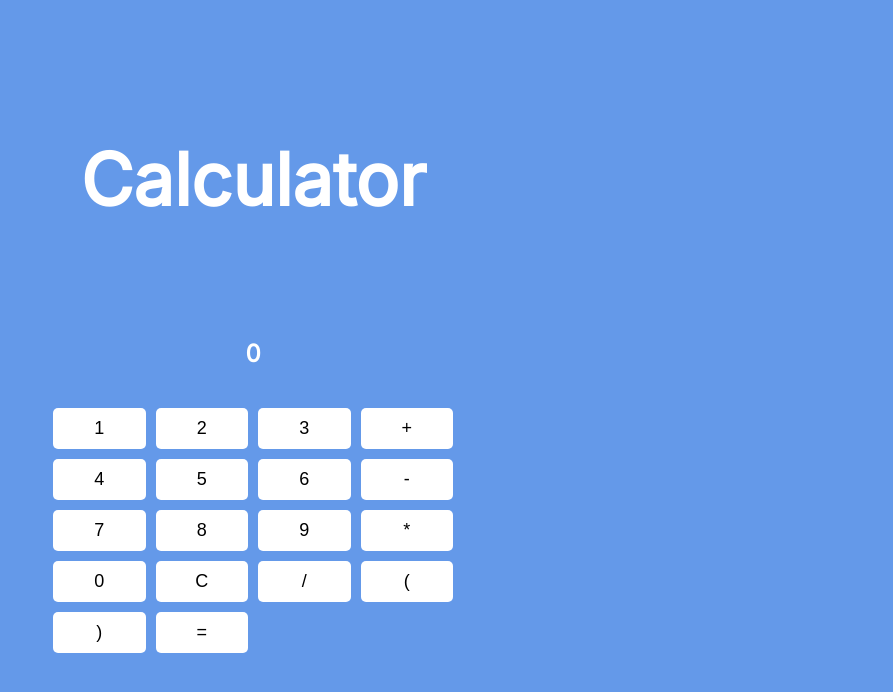
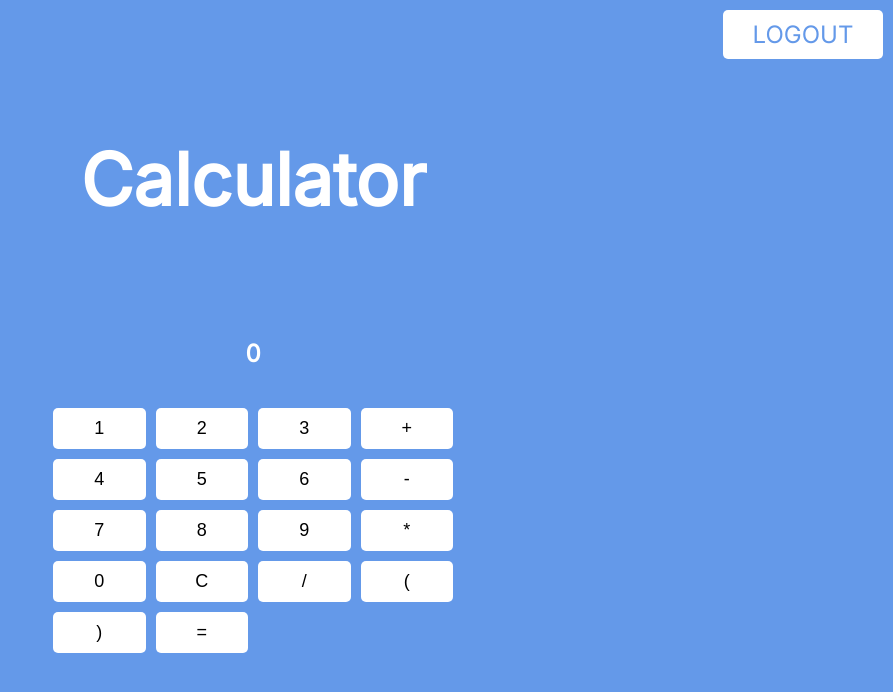
Before and after one commit to Tlholo-Koma/testing_fundamentals, a plain HTML site: page Client/Calculator/calculator.html in a window 1280 px wide. Shown: the whole page, without its empty margins (387-1280 px from the left). Drawn offline with Linux system fonts and the light colour scheme.

Commit message:
login and logout runctionality

```diff
--- a/Client/Calculator/calculator.css
+++ b/Client/Calculator/calculator.css
@@ -97,3 +97,26 @@ padding: auto;
     padding: 10px;
     font-size: 24px;
 }
+
+#logout-button {
+  position: fixed;
+  top: 10px;
+  right: 10px;
+  z-index: 999;
+  background-color: #fff;
+  color: #6499e9;
+  border: none;
+  padding: 10px 20px;
+  cursor: pointer;
+  border-radius: 5px;
+  width: 10rem;
+  font-family: "Inter", monospace;
+  font-size: 1.5rem;
+  overflow: hidden;
+  text-align: center;
+  text-transform: uppercase;
+}
+
+#logout-button:hover {
+  background-color: #3d7bd9;
+}
--- a/Client/Calculator/calculator.html
+++ b/Client/Calculator/calculator.html
@@ -14,6 +14,7 @@
       href="https://fonts.googleapis.com/css?family=Inter"
       rel="stylesheet"
     />
+    <script type="text/javascript" src="../logout.js" defer></script>
 </head>
 <body>
     <main id="calculator-content">
@@ -41,6 +42,7 @@
             <button class="calculator-button" type="button" value=")">)</button>
             <button class="calculator-button" type="button" value="=">=</button>
         </form>
+        <button id="logout-button">Logout</button>
     </main>
     <script src="calculator.js"></script>
 </body>
--- /dev/null
+++ b/Client/Home/home.css
@@ -0,0 +1,78 @@
+* {
+    margin: auto;
+    padding: 0px;
+  }
+
+body {
+    background-color: #6499e9;
+    font-family: "Inter", monospace;
+    color: white;
+}
+
+button {
+    width: 100%;
+    max-width: 30rem;
+    min-height: 3rem;
+    margin-bottom: 1rem;
+    height: 3rem;
+    padding: 0.5rem;
+    font-size: 1.5rem;
+    border-radius: 0.5rem;
+    cursor: pointer;
+    display: inline-block;
+    color: white;
+    background-color: var(--secondary-color);
+    border-color: white;
+    border-width: 3px;
+    border-style: solid;
+    text-align: center;
+    text-transform: uppercase;
+    box-shadow: 0 4px 6px var(--transparent-dark);
+    position: relative;
+    overflow: hidden;
+}
+
+button:hover {
+    background-color: #3d7bd9;
+}
+
+aside {
+    display: flex;
+    justify-content:center;
+    flex-direction: column;
+    align-items: center;
+    margin-bottom: 1rem;
+}
+
+.buttons {
+    display: flex;
+    justify-content:center;
+    flex-direction: column;
+    align-items: center;
+}
+
+#logout-button {
+    position: fixed;
+    top: 10px;
+    right: 10px;
+    z-index: 999;
+    background-color: #fff;
+    color: #6499e9;
+    /* background-color: #007bff;
+    color: #fff; */
+    border: none;
+    padding: 10px 20px;
+    cursor: pointer;
+    border-radius: 5px;
+    width: 10rem;
+    font-family: "Inter", monospace;
+
+
+}
+
+/* Style the button on hover */
+#logout-button:hover {
+    /* #3d7bd9 0056b3 */
+    background-color: #3d7bd9; /* Change background color on hover */
+    color: #fff;
+}
--- /dev/null
+++ b/Client/Login/login.css
@@ -0,0 +1,50 @@
+*
+{
+    -moz-box-sizing:    border-box;
+    -webkit-box-sizing: border-box;
+    box-sizing:         border-box;
+}
+
+body {
+    background-color: #6499E9;
+    font-family: "Inter", monospace;
+    color: white;
+}
+
+aside {
+    display: flex;
+    justify-content:center;
+    flex-direction: column;
+    align-items: center;
+    margin-bottom: 2rem;
+}
+
+
+button {
+    width: 100%;
+    max-width: 30rem;
+    min-height: 3rem;
+    height: 3rem;
+    padding: 0.5rem;
+    font-size: 1.5rem;
+    border-radius: 0.5rem;
+    cursor: pointer;
+    display: inline-block;
+    color: white;
+    background-color: var(--secondary-color);
+    border-color: white;
+    border-width: 3px;
+    border-style: solid;
+    text-align: center;
+    text-transform: uppercase;
+    box-shadow: 0 4px 6px var(--transparent-dark);
+    position: relative;
+    overflow: hidden;
+}
+
+.buttons {
+    display: flex;
+    justify-content:center;
+    flex-direction: column;
+    align-items: center;
+}
--- a/Client/Trivia/trivia.css
+++ b/Client/Trivia/trivia.css
@@ -100,3 +100,26 @@ label {
     grid-template-columns: 1fr;
   }
 }
+
+#logout-button {
+  position: fixed;
+  top: 10px;
+  right: 10px;
+  z-index: 999;
+  background-color: #fff;
+  color: #6499e9;
+  border: none;
+  padding: 10px 20px;
+  cursor: pointer;
+  border-radius: 5px;
+  width: 10rem;
+  font-family: "Inter", monospace;
+  font-size: 1.5rem;
+  overflow: hidden;
+  text-align: center;
+  text-transform: uppercase;
+}
+
+#logout-button:hover {
+  background-color: #3d7bd9;
+}
--- /dev/null
+++ b/Client/logout.js
@@ -0,0 +1,17 @@
+function logout() {
+    let authInfo = JSON.parse(localStorage.getItem('authInfo'));
+    fetch("https://oauth2.googleapis.com/revoke?token=" + authInfo['access_token'], {
+        method: 'POST',
+        headers: {
+            "Content-type": 'application/x-www-form-urlencoded'
+        }
+    })
+        .then((data) => {
+            location.href = "http://127.0.0.1:5501/Client/Login/";
+        })
+}
+
+document.getElementById('logout-button').addEventListener('click', function(event) {
+    event.preventDefault();
+    logout();
+});
```
Also changed, not shown: Client/Home/home.js (added, +39 -0 lines), Client/Home/index.html (added, +35 -0 lines), Client/Login/index.html (added, +32 -0 lines), Client/Login/login.js (added, +13 -0 lines), Client/Trivia/index.html (+2 -0 lines), Client/Login/Calculator.png (added).
